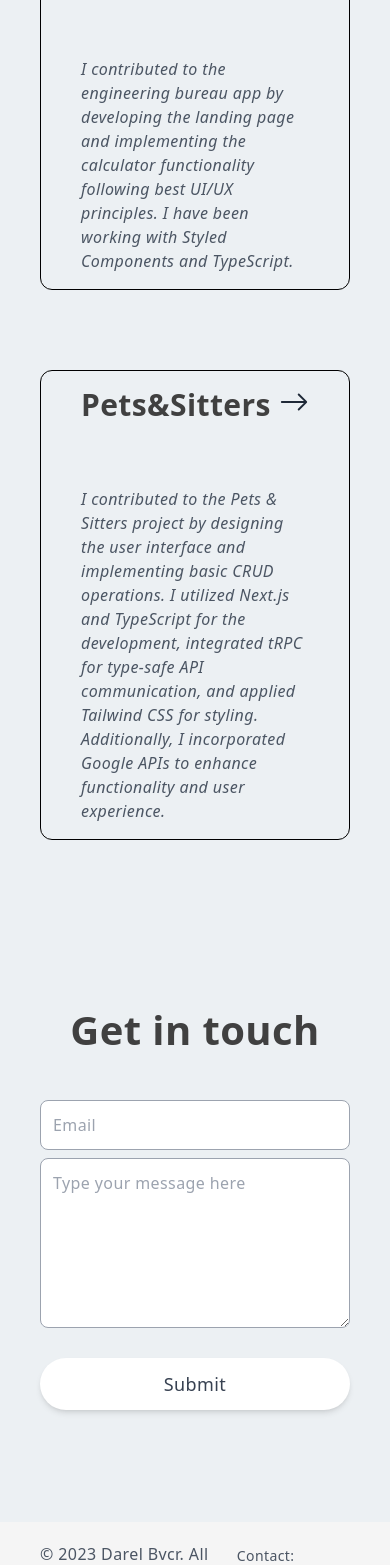
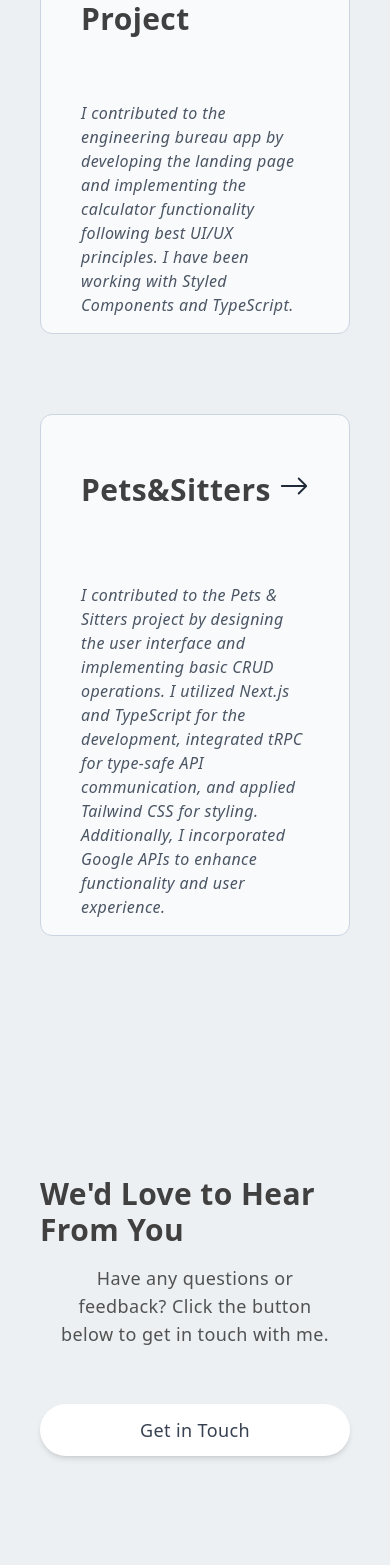
Before and after one commit to bvcr93/portfolio-Next, a Next.js app: page / in a window 390 px wide. Shown: the part 6344-7909 px from the top of the page. Built offline with nearby package versions, Linux system fonts and the light colour scheme.

Commit message:
conatact redesign

```diff
--- a/components/Contact.tsx
+++ b/components/Contact.tsx
@@ -1,55 +1,32 @@
-import { useForm } from "react-hook-form";
+import React from "react";
 
 export default function Contact() {
   const theme = "bg-transparent text-black";
-  const {
-    register,
-    trigger,
-    formState: { errors },
-  } = useForm();
-  const onSubmit = async (e: any) => {
-    console.log("email was sent");
-    const isValid = await trigger();
-    if (!isValid) {
-      e.preventDefault();
-    }
+  const handleClick = () => {
+    window.location.href = "mailto:darelbavcar1@gmail.com?subject=Get in Touch";
   };
+
   return (
-    <form
-      action="https://formsubmit.co/darelbavcar1@gmail.com"
-      method="POST"
-      onSubmit={onSubmit}
-      className={`maincol md:py-16 flex flex-col items-center pb-28 ${theme}`}
+    <div
+      className={`maincol flex flex-col items-center pb-28 pt-20 ${theme}`}
       id="contact"
     >
-      <div className="w-full flex items-start justify-center">
-        <h1 className="text-neutral-700">Get in touch</h1>
+      <div className="w-full flex flex-col items-center justify-center">
+        <h1 className="text-3xl md:text-5xl font-bold text-neutral-700 mb-4">
+          We'd Love to Hear From You
+        </h1>
+        <p className="text-neutral-600 text-lg md:text-xl mb-8 text-center px-4">
+          Have any questions or feedback? Click the button below to get in touch
+          with me.
+        </p>
       </div>
-      <div className="flex gap-2 flex-col w-full lg:w-2/3 mx-auto mt-10">
-        <div className="flex gap-x-4 w-full">
-          <input
-            {...register("email", { required: "Email is required" })}
-            type="email"
-            className="p-3 rounded-lg border border-gray-400 w-full outline-none"
-            placeholder="Email"
-          />
-        </div>
 
-        <div>
-          <textarea
-            {...register("body", { required: "Message is required" })}
-            placeholder="Type your message here"
-            className="w-full p-3 rounded-lg border border-gray-400 outline-none"
-            rows={6}
-          ></textarea>
-        </div>
-      </div>
       <button
-        type="submit"
-        className="px-10 w-full md:w-1/3 py-3 mt-6  duration-200 rounded-full text-gray-700 shadow-md hover:shadow-lg bg-white text-lg"
+        onClick={handleClick}
+        className="px-10 py-3 mt-6 md:w-1/2 w-full duration-200 text-gray-700 shadow-md hover:shadow-lg bg-white text-lg rounded-full"
       >
-        Submit
+        Get in Touch
       </button>
-    </form>
+    </div>
   );
 }
--- a/components/Projects.tsx
+++ b/components/Projects.tsx
@@ -10,7 +10,7 @@
       <div className="grid md:grid-cols-2 lg:grid-cols-3 xl:grid-cols-2 mt-10">
         {projects.map((project: Project) => (
           <Link href={`/projects/${project.id}`} key={project.id}>
-            <section className="basis-1/2 flex border relative  cursor-pointer mt-5 md:mt-0 rounded-xl">
+            <section className="basis-1/2 flex border relative cursor-pointer mt-5 md:mt-0 rounded-xl">
               <ProjectItem {...project} />
             </section>
           </Link>
@@ -26,9 +26,9 @@
           target="_blank"
           rel="noopener noreferrer"
         >
-          <div className="hover-darken-text w-full h-full md:py-8 py-4 relative rounded-xl border border-black justify-center flex flex-col items-center px-10">
+          <div className="hover-darken-text w-full h-full md:py-8 py-4 relative rounded-xl border border-slate-300 justify-center flex flex-col items-center px-10 bg-slate-50 duration-300 hover:shadow-lg">
             <div className="flex w-full justify-between">
-              <h1 className="text-3xl font-bold text-neutral-700">
+              <h1 className="text-3xl font-bold mt-10 md:mt-0 text-neutral-700 min-h-[3rem] leading-tight">
                 Legal Engineering Project
               </h1>
               <BsArrowRight
@@ -50,14 +50,14 @@
           target="_blank"
           rel="noopener noreferrer"
         >
-          <div className="hover-darken-text w-full h-full md:py-8 py-4 relative rounded-xl border border-black justify-center flex flex-col items-center px-10">
+          <div className="hover-darken-text w-full h-full md:py-8 py-4 relative rounded-xl border border-slate-300 justify-center flex flex-col items-center px-10 bg-slate-50 duration-300 hover:shadow-lg">
             <div className="flex w-full justify-between">
-              <h1 className="text-3xl font-bold text-neutral-700">
+              <h1 className="text-3xl mt-10 font-bold text-neutral-700 min-h-[3rem] leading-tight">
                 Pets&Sitters
               </h1>
               <BsArrowRight
                 size={30}
-                className="hover:transform duration-300 hover:scale-110"
+                className="hover:transform duration-300 hover:scale-110 mt-10"
               />
             </div>
             <div className="flex mt-16 text-gray-600 italic font-light">
```
